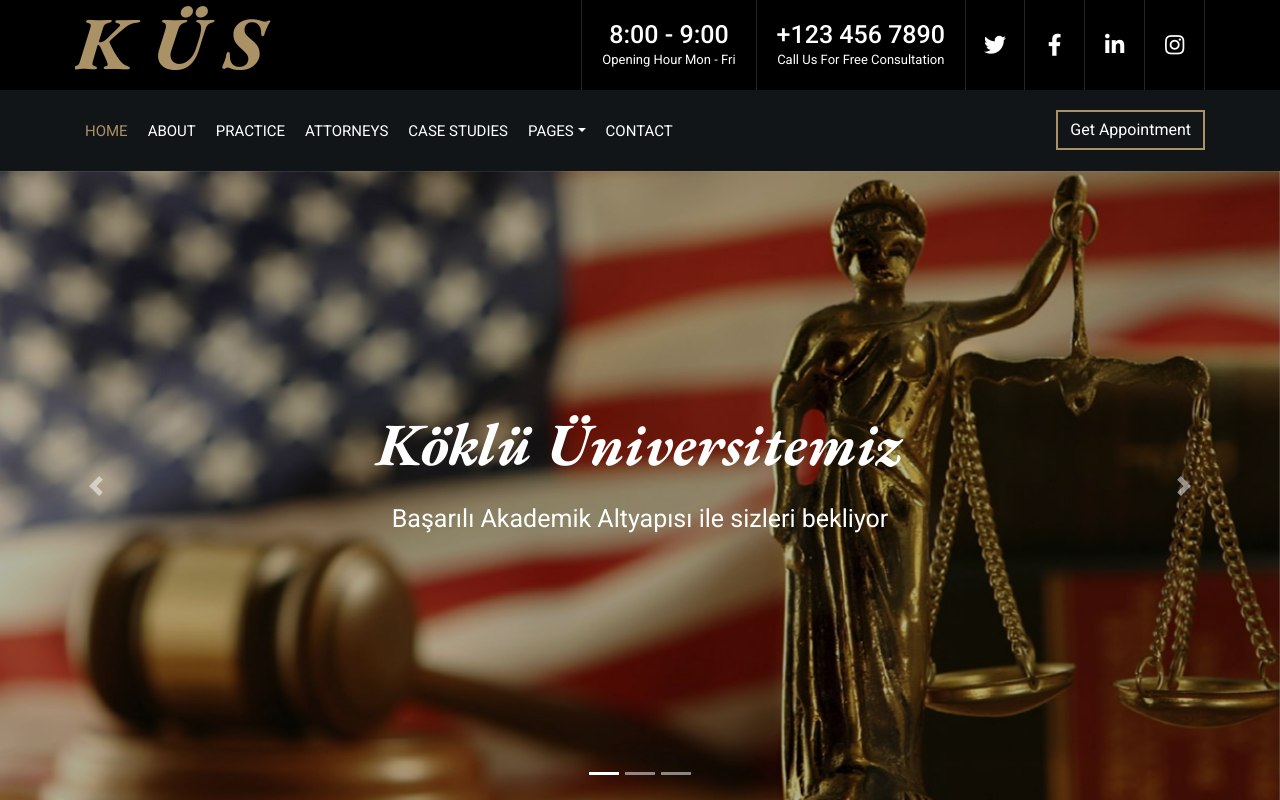
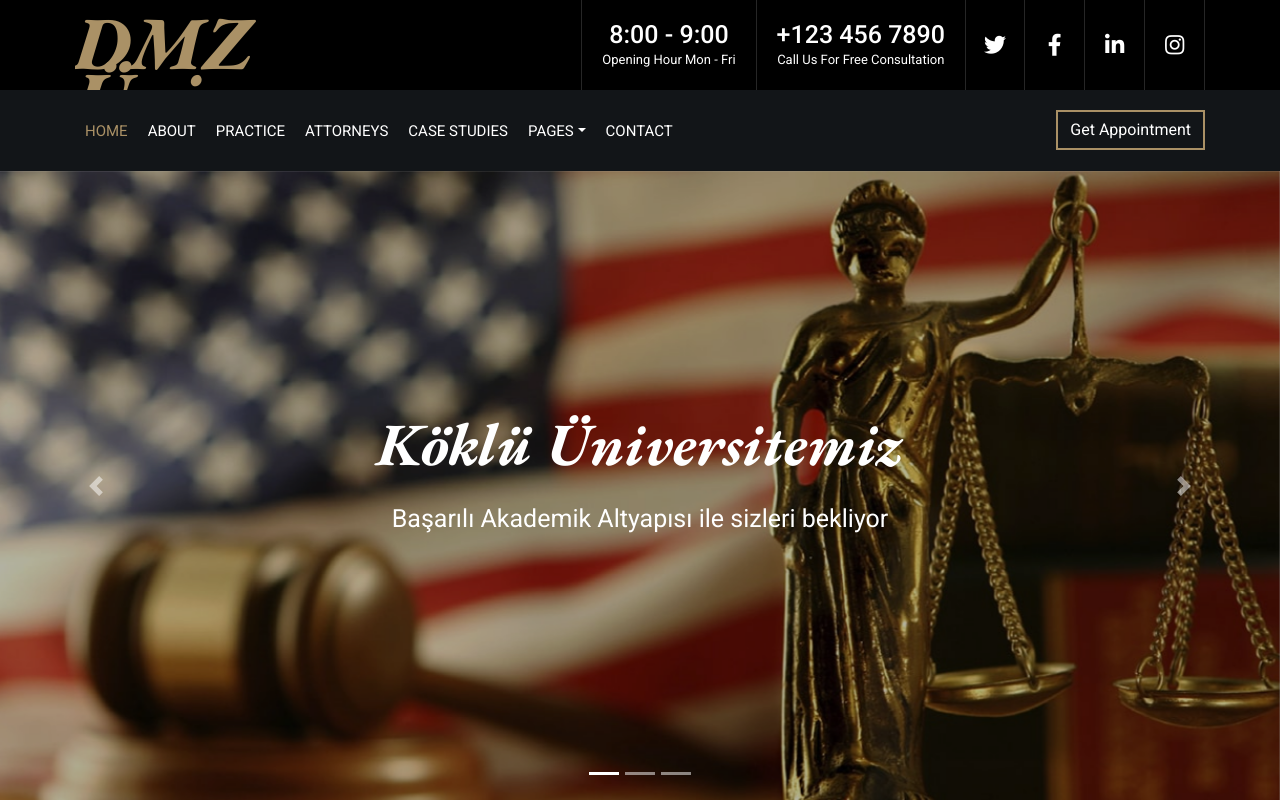
Before and after one commit to DemetZorlu/DjangoCorporateProject, a Django app: page / in a window 1280 px wide. Shown: the top 800 px of the page. Run offline with Django 3.2, Linux system fonts and the light colour scheme; data comes from the database, SQL or seed files in the repository; some libraries are stand-ins or nearby versions.

Commit message:
Üniversite Adında Değişiklik Yapıldı.

```diff
--- a/home/templates/header.html
+++ b/home/templates/header.html
@@ -6,7 +6,7 @@
                         <div class="col-lg-3">
                             <div class="logo">
                                 <a href="index.html">
-                                    <h1>K Ü S</h1>
+                                    <h1>DMZ Üniversitesi</h1>
                                     <!-- <img src="img/logo.jpg" alt="Logo"> -->
                                 </a>
                             </div>
```
